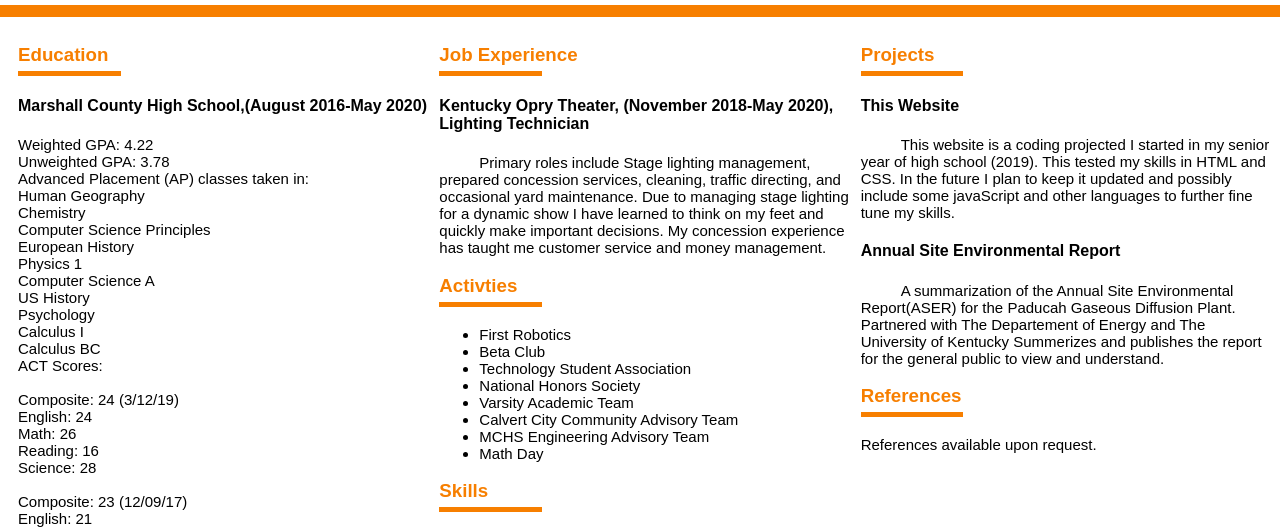
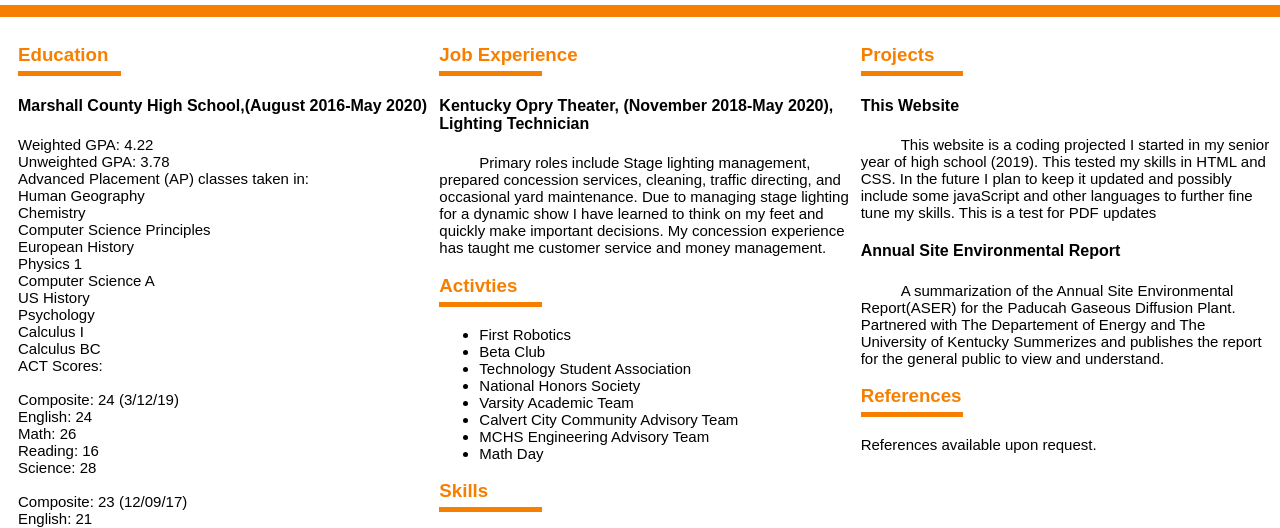
Before and after one commit to Mconk1515/Michael-Conkright, a website: page resume.htm in a window 1280 px wide. Shown: the part 249-777 px from the top of the page. Drawn offline with Linux system fonts and the light colour scheme.

Commit message:
Update resume.htm

```diff
--- a/resume.htm
+++ b/resume.htm
@@ -158,7 +158,7 @@
 			<div>
 				<h4>This Website</h4>
 				<p class="tab">
-					This website is a coding projected I started in my senior year of high school (2019). This tested my skills in HTML and CSS. In the future I plan to keep it updated and possibly include some javaScript and other languages to further fine tune my skills.
+					This website is a coding projected I started in my senior year of high school (2019). This tested my skills in HTML and CSS. In the future I plan to keep it updated and possibly include some javaScript and other languages to further fine tune my skills. This is a test for PDF updates
 				</p>
 			</div>
 			<div>
```
